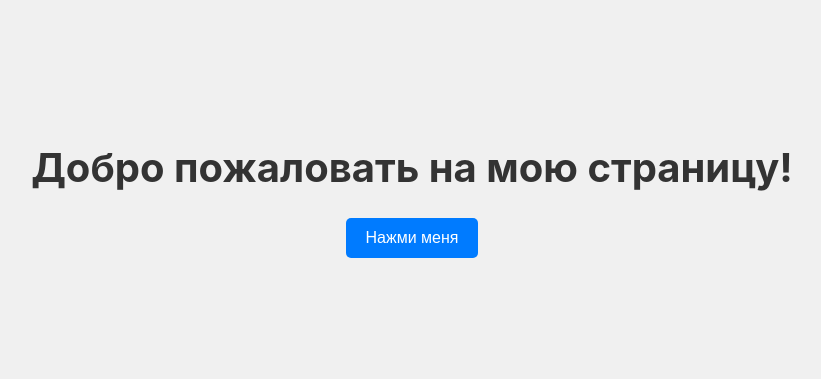
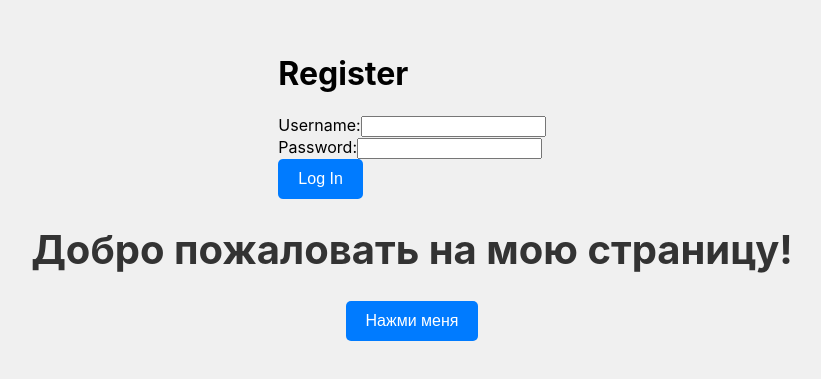
Before and after one commit to IlyaZolotukhin/example-react, a React (Create React App) app: page / in a window 1280 px wide. Shown: the part 213-592 px from the top of the page, without its empty margins (228-1049 px from the left). Built offline with nearby package versions, Linux system fonts and the light colour scheme.

Commit message:
LoginPage.tsx

```diff
--- a/src/App.tsx
+++ b/src/App.tsx
@@ -1,12 +1,29 @@
 import React from 'react';
 import MyPage from "./MyPage";
+import LoadingPage from "./LoadingPage";
+import LoginPage from "./LoginPage";
+import {useLazyGetProductsQuery} from "./api/productApi";
+import styled from "styled-components";
 
 function App() {
+    const [trigger, {data: products = [], error, isLoading}] = useLazyGetProductsQuery();
+
   return (
-    <div>
-        <MyPage />
-    </div>
+    <Container>
+        <LoginPage />
+        <MyPage trigger={trigger} />
+        <LoadingPage initialProducts={products} error={error} isLoading={isLoading} />
+    </Container>
   );
 }
 
+// Стили для контейнера страницы
+const Container = styled.div`
+    display: flex;
+    flex-direction: column;
+    align-items: center;
+    justify-content: center;
+    height: 100vh;`
+;
+
 export default App;
--- a/src/LoadingPage.tsx
+++ b/src/LoadingPage.tsx
@@ -51,7 +51,7 @@ const IMG = styled.img`
 ;
 
 // Стили для ошибки
-const ERROR = styled.p`
+export const ERROR = styled.p`
     color: red`
 ;
 
--- /dev/null
+++ b/src/LoginPage.tsx
@@ -0,0 +1,56 @@
+import React, { useState } from 'react';
+import {useLoginMutation} from "./api/authApi";
+import {ERROR} from "./LoadingPage";
+import {Button} from "./MyPage";
+
+const Register: React.FC = () => {
+    const [username, setUsername] = useState('');
+    const [password, setPassword] = useState('');
+    const [login, { isLoading, isError, error }] = useLoginMutation();
+
+    const handleSubmit = async (e: React.FormEvent) => {
+        e.preventDefault();
+        try {
+            const response = await login({ username, password }).unwrap();
+            console.log('Logged in successfully:', response);
+        } catch (err) {
+            console.error('Failed to log in:', err);
+        }
+    };
+
+    return (
+        <div>
+            <h1>Register</h1>
+            <form onSubmit={handleSubmit}>
+                <div>
+                    <label>
+                        Username:
+                        <input
+                            type="text"
+                            value={username}
+                            onChange={(e) => setUsername(e.target.value)}
+                            required
+                        />
+                    </label>
+                </div>
+                <div>
+                    <label>
+                        Password:
+                        <input
+                            type="password"
+                            value={password}
+                            onChange={(e) => setPassword(e.target.value)}
+                            required
+                        />
+                    </label>
+                </div>
+                <Button type="submit" disabled={isLoading}>
+                    {isLoading ? 'Logging in...' : 'Log In'}
+                </Button>
+                {isError && <ERROR>Error</ERROR>}
+            </form>
+        </div>
+    );
+};
+
+export default Register;
--- a/src/MyPage.tsx
+++ b/src/MyPage.tsx
@@ -1,16 +1,16 @@
 import React from 'react';
 import styled from 'styled-components';
-import {useLazyGetProductsQuery} from "./api/productApi";
-import LoadingPage from "./LoadingPage";
 
-const MyPage: React.FC = () => {
-    const [trigger, {data: products = [], error, isLoading}] = useLazyGetProductsQuery();
+interface MyPageProps {
+    trigger(): void
+}
+
+const MyPage: React.FC<MyPageProps> = ({trigger}) => {
 
     return (
         <Container>
             <Title>Добро пожаловать на мою страницу!</Title>
             <Button onClick={() => trigger()}>Нажми меня</Button>
-            <LoadingPage initialProducts={products} error={error} isLoading={isLoading} />
         </Container>
     );
 };
@@ -20,8 +20,7 @@ const Container = styled.div`
     display: flex;
     flex-direction: column;
     align-items: center;
-    justify-content: center;
-    height: 100vh;`
+    justify-content: center;`
 ;
 
 // Стили для заголовка
--- /dev/null
+++ b/src/api/authApi.ts
@@ -0,0 +1,18 @@
+import { createApi, fetchBaseQuery } from '@reduxjs/toolkit/query/react';
+import {LoginRequest, LoginResponse} from "../types";
+
+export const authSlice = createApi({
+    reducerPath: 'authSlice',
+    baseQuery: fetchBaseQuery({ baseUrl: 'https://fakestoreapi.com' }),
+    endpoints: (builder) => ({
+        login: builder.mutation<LoginResponse, LoginRequest>({
+            query: (credentials) => ({
+                url: '/auth/login',
+                method: 'POST',
+                body: credentials,
+            }),
+        }),
+    }),
+});
+
+export const { useLoginMutation } = authSlice;
--- a/src/api/productApi.ts
+++ b/src/api/productApi.ts
@@ -2,8 +2,8 @@ import {createApi, fetchBaseQuery} from '@reduxjs/toolkit/query/react';
 import {Product} from "../types";
 
 
-export const productsApi = createApi({
-    reducerPath: 'productsApi',
+export const productsSlice = createApi({
+    reducerPath: 'productsSlice',
     baseQuery: fetchBaseQuery({baseUrl: 'https://fakestoreapi.com/'}),
     endpoints: (builder) => ({
         getProducts: builder.query<Product[], void>({
@@ -21,4 +21,4 @@ export const productsApi = createApi({
 export const {
     useGetProductsQuery,
     useLazyGetProductsQuery,
-    useDeleteProductMutation } = productsApi;
+    useDeleteProductMutation } = productsSlice;
--- a/src/store.ts
+++ b/src/store.ts
@@ -1,12 +1,17 @@
 import { configureStore } from '@reduxjs/toolkit';
-import {productsApi} from "./api/productApi";
+import {productsSlice} from "./api/productApi";
+import {authSlice} from "./api/authApi";
 
 const store = configureStore({
     reducer: {
-        [productsApi.reducerPath]: productsApi.reducer,
+        [productsSlice.reducerPath]: productsSlice.reducer,
+        [authSlice.reducerPath]: authSlice.reducer,
     },
     middleware: (getDefaultMiddleware) =>
-        getDefaultMiddleware().concat(productsApi.middleware),
+        getDefaultMiddleware().concat(productsSlice.middleware, authSlice.middleware),
 });
 
+export type RootState = ReturnType<typeof store.getState>;
+export type AppDispatch = typeof store.dispatch;
+
 export default store;
```
Also changed, not shown: src/types.ts (+10 -0 lines).
